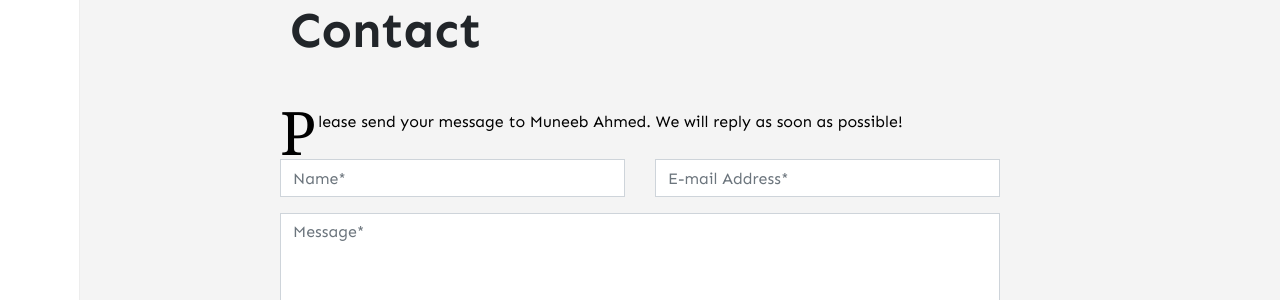
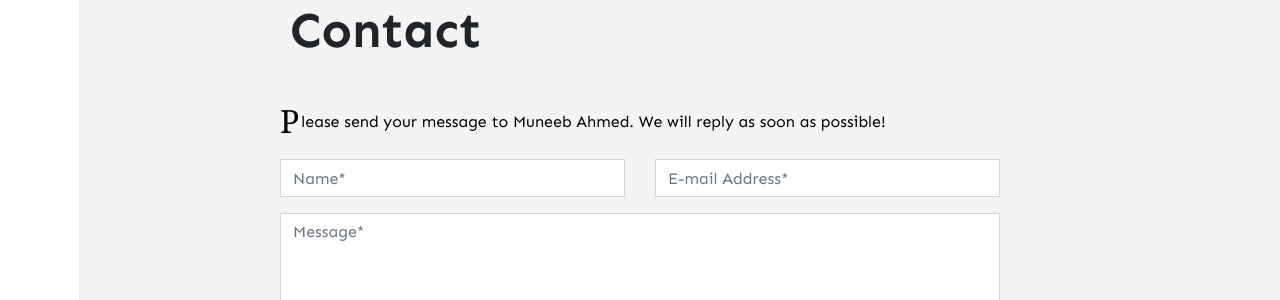
Before and after one commit to muneebpandith/blog, a Jekyll site: the page built from _pages/contact.md, in a window 1280 px wide. Shown: the part 139-439 px from the top of the page. Built offline with Jekyll 4.4.1, drawn with Linux system fonts in a browser that asks for light colours; nearby versions of some CDN libraries; comment, search, counter and statistics services are not loaded.

Commit message:
Update article.html

```diff
--- a/_includes/article.html
+++ b/_includes/article.html
@@ -4,7 +4,7 @@
 div.articlefirstParagh::first-letter {
 clear:left;
 line-height: 0.8;
-font-size:60px;
+font-size:xx-large;
 float: left;
 margin-right: 2px;
 position: relative;
```
